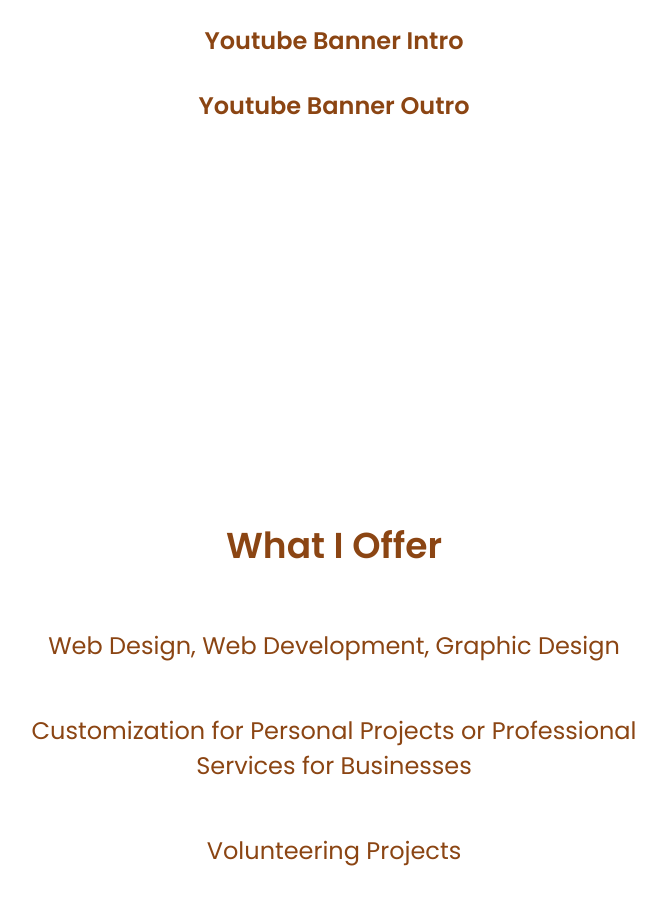
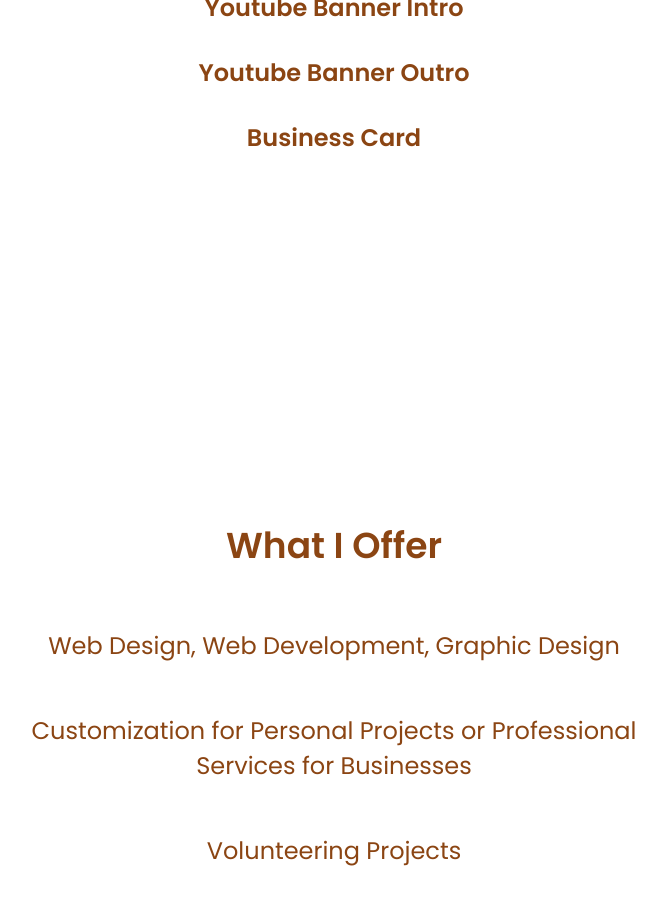
Before and after one commit to elisecomputing/elise-computing-portfolio, a plain HTML site: page index.html in a window 1280 px wide. Shown: the part 2975-3879 px from the top of the page, without its empty margins (306-972 px from the left). Drawn offline with Linux system fonts and the light colour scheme.

Commit message:
index.html

```diff
--- a/index.html
+++ b/index.html
@@ -69,6 +69,7 @@
         <p><a href="https://www.canva.com/design/DAGRLs-qF34/xsuOji5_GaBnxWbjYyNytA/view?utm_content=DAGRLs-qF34&utm_campaign=designshare&utm_medium=link&utm_source=editor" target="_blank">CHILLI Typography Design</a></p>
         <p><a href="https://www.canva.com/design/DAGQzGrWVgo/ApzSc-eNNTTyhloC9s5FjQ/view?utm_content=DAGQzGrWVgo&utm_campaign=designshare&utm_medium=link&utm_source=editor" target="_blank">Youtube Banner Intro</a></p>
          <p><a href="https://www.canva.com/design/DAGQzhlBZV4/Le3ggUJ3sPbAhOZqL97AFA/watch?utm_content=DAGQzhlBZV4&utm_campaign=designshare&utm_medium=link&utm_source=editor" target="_blank">Youtube Banner Outro</a></p>
+            <p><a href="https://www.canva.com/design/DAGQrG6byyw/ykSmZ0j6n4Vf0LM4LUGPcQ/view?utm_content=DAGQrG6byyw&utm_campaign=designshare&utm_medium=link&utm_source=editor" target="_blank">Business Card</a></p>
     </section>
 
     <section id="services">
```
